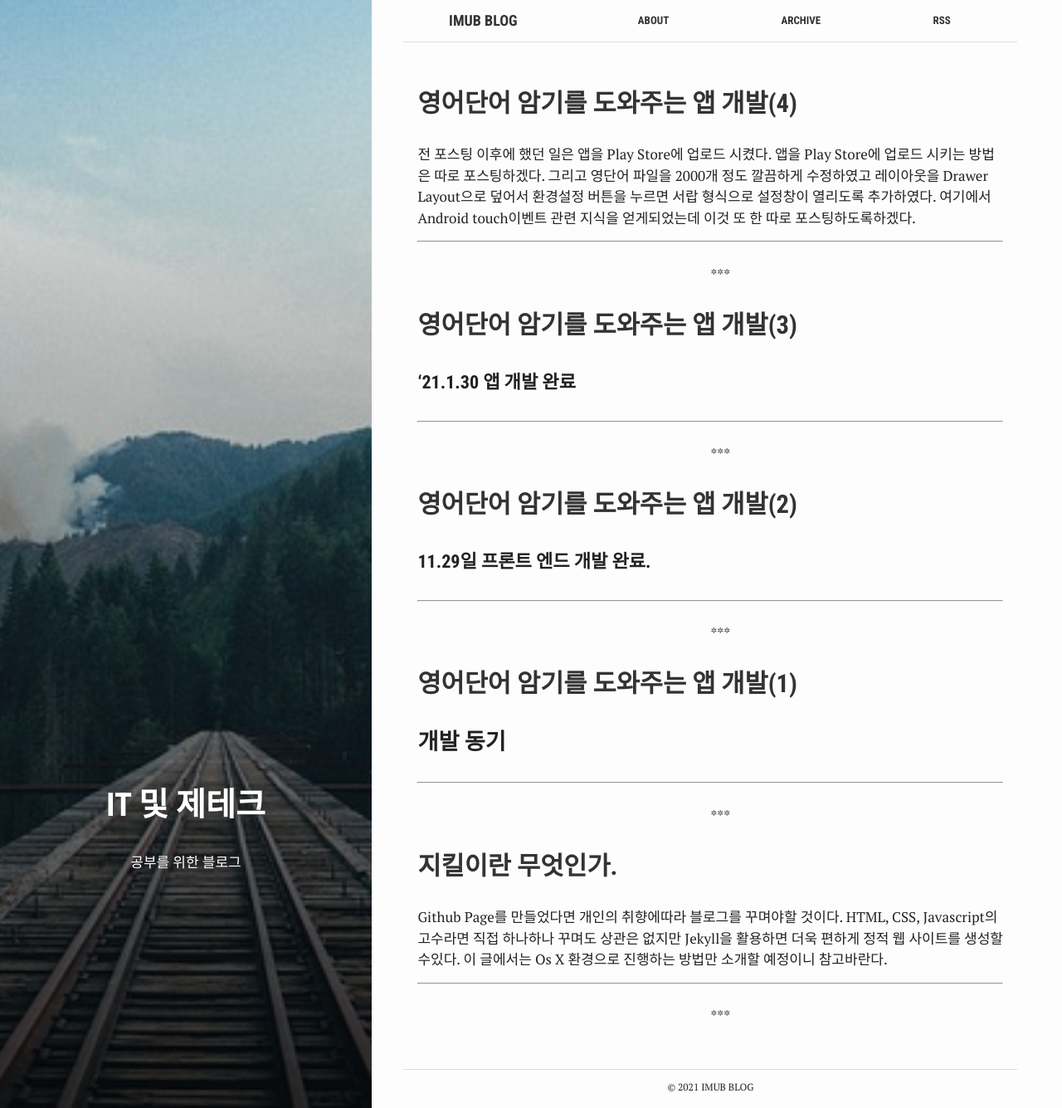
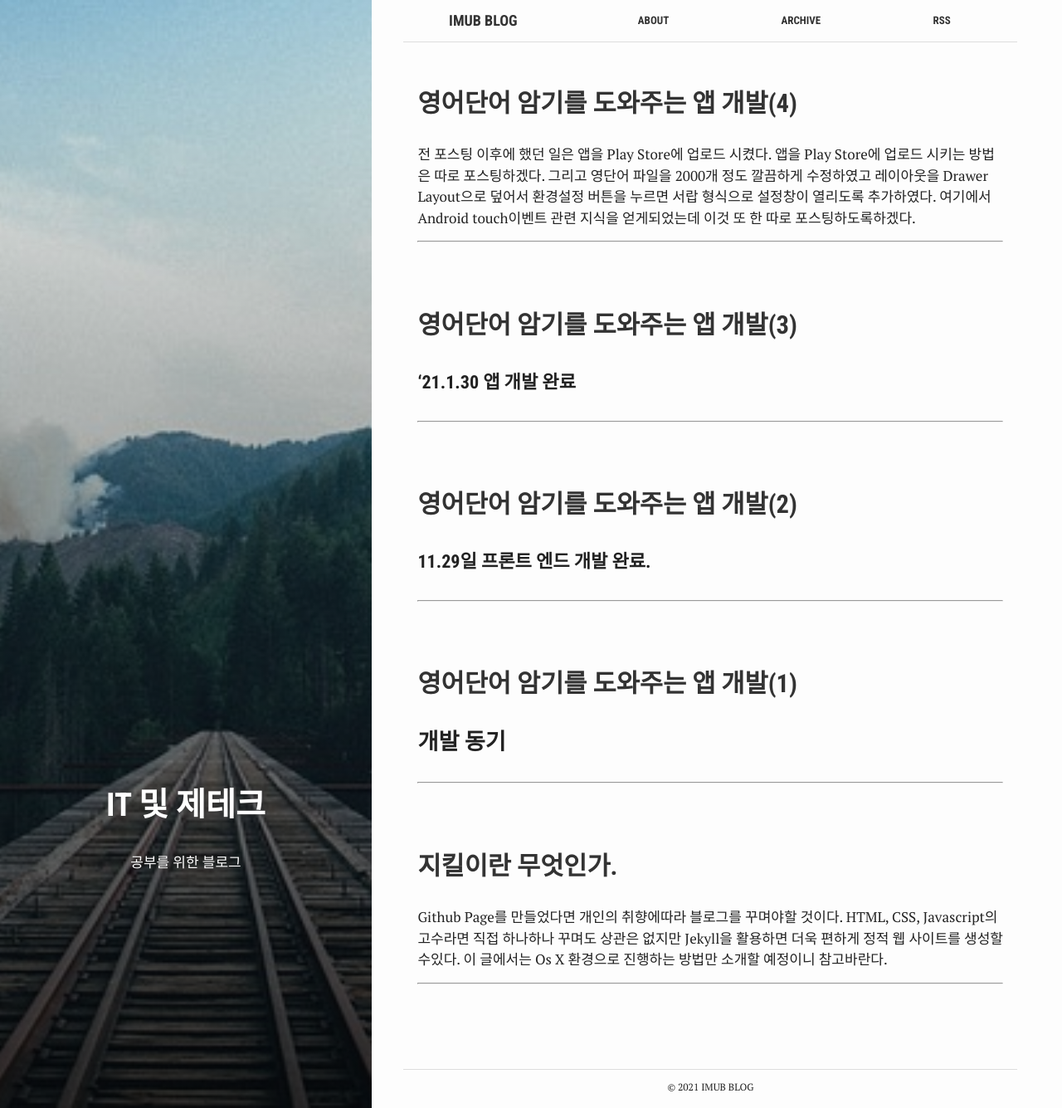
Before and after one commit to ImUB/imub.github.io, a Jekyll site: the page built from index.html, in a window 1280 px wide and 1335 px high. Shown: the whole window at 83% size. Built offline with Jekyll 4.4.1, drawn with Linux system fonts in a browser that asks for light colours.

Commit message:
css modified

```diff
--- a/assets/_sass/_layout.scss
+++ b/assets/_sass/_layout.scss
@@ -197,7 +197,6 @@ main {
 .index-page {
   position: relative;
   &:after {
-    content: "***";
     position: absolute;
     margin-top: 1em;
     width: 100px;
```
Also changed, not shown: 2 other files.
